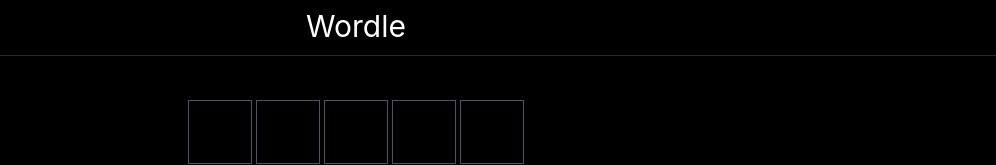
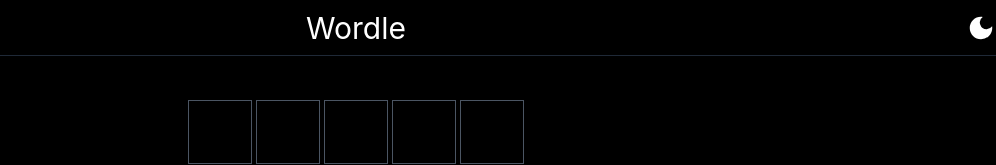
Before and after one commit to TutusBOT/wordle-clone, a Next.js app: page / in a window 1280 px wide. Shown: the top 165 px of the page, without its empty margins (284-1280 px from the left). Built offline with nearby package versions, Linux system fonts and the light colour scheme.

Commit message:
added dark/light mode

```diff
--- a/pages/components/Key.tsx
+++ b/pages/components/Key.tsx
@@ -1,5 +1,6 @@
 import React, { MutableRefObject, useContext, useEffect, useRef } from "react";
 import { AppContext } from "..";
+import { mode } from "./mode";
 
 function Key({
 	letter,
@@ -12,7 +13,7 @@
 	correctLetters: Set<string>;
 	almostCorrectLetters: Set<string>;
 }) {
-	const { onEnter, onDelete, onLetter } = useContext(AppContext);
+	const { onEnter, onDelete, onLetter, darkmode } = useContext(AppContext);
 	const keyTile = useRef<any>();
 	useEffect(() => {
 		if (wrongLetters.has(letter)) {
@@ -48,8 +49,10 @@
 		<div
 			ref={keyTile}
 			className={
-				"bg-gray-500 rounded-md text-2xl h-16 text-center capitalize flex items-center justify-center " +
-				specialLetterCheck()
+				"bg-gray-500 rounded-md text-2xl h-16 text-center capitalize flex items-center justify-center cursor-pointer " +
+				specialLetterCheck() +
+				" " +
+				mode(darkmode)
 			}
 			onClick={() => {
 				selectLetter();
--- a/pages/components/Letter.tsx
+++ b/pages/components/Letter.tsx
@@ -6,9 +6,11 @@
 	useState,
 } from "react";
 import { AppContext } from "..";
+import { mode } from "./mode";
 
 function Letter({ position, attempt }: { position: number; attempt: number }) {
-	const { board, currentWord, currentAttempt } = useContext(AppContext);
+	const { board, currentWord, currentAttempt, darkmode } =
+		useContext(AppContext);
 	const letter = board[attempt][position];
 	const letterTile = useRef<any>();
 	const [letterState, setLetterState] = useState("");
@@ -57,7 +59,8 @@
 		<div
 			ref={letterTile}
 			className={
-				" text-4xl border border-gray-600 capitalize w-16 h-16 text-center flex items-center justify-center font-letters font-bold"
+				" text-4xl border border-gray-600 capitalize w-16 h-16 text-center flex items-center justify-center font-letters font-bold " +
+				mode(darkmode)
 			}
 			style={{
 				backgroundColor: letterState || "transparent",
--- a/pages/components/Navbar.tsx
+++ b/pages/components/Navbar.tsx
@@ -1,9 +1,30 @@
-import React from "react";
+import React, { Dispatch, SetStateAction } from "react";
+import { MdDarkMode, MdLightMode } from "react-icons/md";
+import { mode } from "./mode";
 
-function Navbar() {
+interface Navbar {
+	darkmode: boolean;
+	setDarkmode: Dispatch<SetStateAction<boolean>>;
+}
+
+function Navbar({ darkmode, setDarkmode }: Navbar) {
 	return (
-		<nav className="w-full text-center text-white border-b border-gray-800 py-2 text-3xl h-14">
-			Wordle
+		<nav
+			className={
+				"grid grid-cols-3 items-center w-full text-center text-white border-b border-gray-800 py-2 text-3xl h-14 "
+			}
+		>
+			<h1 className="col-start-2">Wordle</h1>
+			<div className="justify-self-end">
+				<div
+					className="cursor-pointer"
+					onClick={() => {
+						setDarkmode(!darkmode);
+					}}
+				>
+					{darkmode ? <MdDarkMode /> : <MdLightMode />}
+				</div>
+			</div>
 		</nav>
 	);
 }
--- /dev/null
+++ b/pages/components/mode.ts
@@ -0,0 +1,3 @@
+export const mode = (darkmode: boolean) => {
+	if (!darkmode) return "invert";
+};
--- a/pages/index.tsx
+++ b/pages/index.tsx
@@ -6,6 +6,7 @@
 import { wordsSet } from "./api/wordsSet";
 import Board from "./components/Board";
 import Keyboard from "./components/Keyboard";
+import { mode } from "./components/mode";
 import Navbar from "./components/Navbar";
 import { defaultBoard } from "./components/WordsHelper";
 
@@ -13,6 +14,7 @@
 
 const Home: NextPage = () => {
 	const [board, setBoard] = useState(defaultBoard);
+	const [darkmode, setDarkmode] = useState(true);
 	const [currentWord, setCurrentWord] = useState("");
 	const [wordsSet, setWordsSet] = useState<Set<string>>();
 	useEffect(() => {
@@ -93,13 +95,13 @@
 	};
 
 	return (
-		<div className=" bg-black text-white h-screen grid ">
+		<div className={" bg-black text-white h-screen grid " + mode(darkmode)}>
 			<Head>
 				<title>Wordle clone</title>
 				{/* <meta name="description" content="Generated by create next app" /> */}
 				<link rel="icon" href="/favicon.ico" />
 			</Head>
-			<Navbar />
+			<Navbar darkmode={darkmode} setDarkmode={setDarkmode} />
 			<main className=" flex flex-col justify-between items-center w-full h-full">
 				<AppContext.Provider
 					value={{
@@ -111,6 +113,7 @@
 						onEnter,
 						onLetter,
 						currentWord,
+						darkmode,
 					}}
 				>
 					<Board />
```
